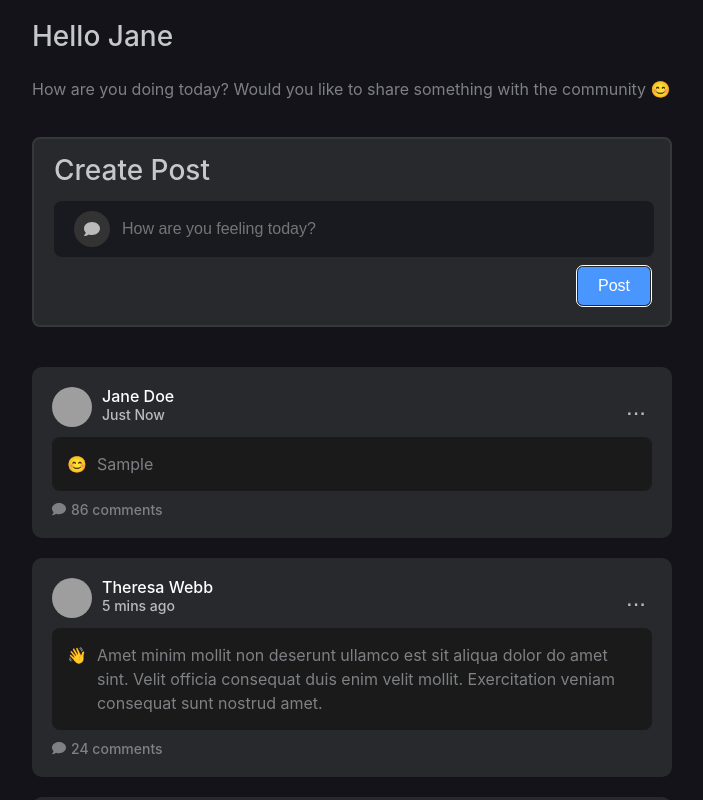
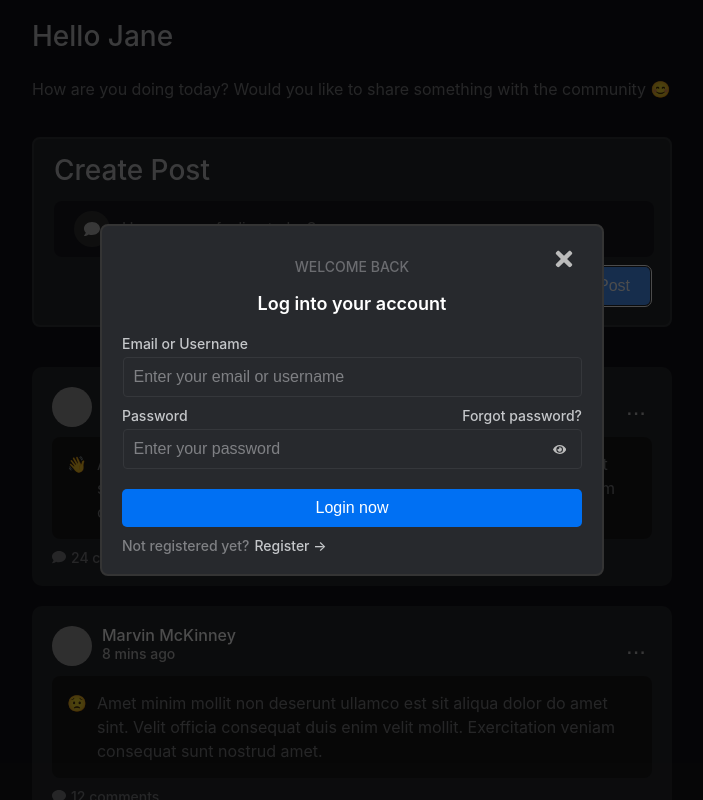
Before and after one commit to manishbalyan/Atlys, a React (Create React App) app in the folder atlys-task/: page / in a window 1280 px wide. Both pictures are taken after typing "Sample" into the empty fields and a click on the button "Post". Shown: the top 800 px of the page, without its empty margins (288-991 px from the left). Built offline with nearby package versions, Linux system fonts and the light colour scheme; grey boxes are pictures that could not be loaded.

Commit message:
login modal added

```diff
--- a/atlys-task/src/App.tsx
+++ b/atlys-task/src/App.tsx
@@ -1,17 +1,33 @@
-import React, { useState } from 'react';
+import React, { useEffect, useState } from 'react';
 import './App.css';
 import Greeting from './Components/Greeting';
 import PostInput from './Components/PostInput';
 import { defaultPosts}  from './constant';
 import PostList from './Components/PostList';
+import Login from './Components/Auth/Login';
 
 
 const App: React.FC = () => {
   const [posts, setPosts] = useState(defaultPosts);
+  const [isLoggedIn, setIsLoggedIn] = useState(false);
+  const [showLogin, setShowLogin] = useState<boolean>(false);
+
+  useEffect(() => {
+    const loggedIn = sessionStorage.getItem('isLoggedIn') === 'true';
+    setIsLoggedIn(loggedIn);
+  }, []);
+
   const addPost = (content: string) => {
+    if (!isLoggedIn) {
+      setShowLogin(true);
+      return;
+    }
+    const username = sessionStorage.getItem('username') || '';
+    const avatar = sessionStorage.getItem('userImage') || `https://randomuser.me/api/portraits/women/${Math.floor(Math.random()*100)}.jpg`
+    sessionStorage.setItem('userImage', avatar);
     const newPost = {
-      author: 'Jane Doe',
-      avatar: `https://randomuser.me/api/portraits/women/${Math.floor(Math.random()*100)}.jpg`,
+      author: username,
+      avatar: avatar,
       time: 'Just Now',
       content,
       comments: Math.floor(Math.random()*100),
@@ -19,11 +35,23 @@ const App: React.FC = () => {
     };
     setPosts([newPost, ...posts]);
   };
+  const handleLogin = (username: string, password: string) => {
+    sessionStorage.setItem('isLoggedIn', 'true');
+    sessionStorage.setItem('username', username);
+    setIsLoggedIn(true);
+    setShowLogin(false);
+  };
+
+  const closeLogin = () => {
+    setShowLogin(false);
+  };
+
   return (
     <div className="App">
       <Greeting/>
       <PostInput onPost={addPost}/>
       <PostList posts={posts} />
+      {showLogin && <Login onClose={closeLogin} onLogin={handleLogin} />}
     </div>
   );
 }
--- /dev/null
+++ b/atlys-task/src/Components/Auth/Login.tsx
@@ -0,0 +1,226 @@
+import React, { useState } from 'react';
+import styled from 'styled-components';
+import { FaEye, FaTimes } from 'react-icons/fa';
+
+const ModalOverlay = styled.div`
+  position: fixed;
+  top: 0;
+  left: 0;
+  width: 100%;
+  height: 100%;
+  background-color: rgba(0, 0, 0, 0.7);
+  display: flex;
+  justify-content: center;
+  align-items: center;
+  z-index: 1000;
+`;
+
+const ModalContent = styled.div`
+  background-color: #27292d;
+  padding: 20px;
+  border-radius: 10px;
+  width: 460px;
+  color: white;
+  position: relative;
+  border: 2px solid #343434;
+  border-radius: 8px;
+`;
+
+const CloseButton = styled.button`
+  position: absolute;
+  top: 20px;
+  right: 20px;
+  background: none;
+  border: none;
+  color: #bbb;
+  font-size: 24px;
+  cursor: pointer;
+
+  &:hover {
+    color: white;
+  }
+`;
+
+const Title = styled.h2`
+  margin-bottom: 10px;
+  text-align: center;
+  font-size: 14px;
+  font-weight: 500;
+  line-height: 17px;
+  color: #6b6c70;
+`;
+
+const Subtitle = styled.h3`
+  margin-bottom: 20px;
+  text-align: center;
+  font-size: 18px;
+  color: #ffffff;
+  font-weight: 600;
+  line-height: 22px;
+`;
+
+const Label = styled.label`
+  display: block;
+  margin-bottom: 5px;
+  font-size: 14px;
+  color: #c5c7ca;
+  font-weight: 500;
+  line-height: 17px;
+  text-align: left;
+`;
+
+const Input = styled.input`
+  width: 95%;
+  padding: 10px;
+  margin-bottom: 10px;
+  border: 1.5px solid #35373b;
+  border-radius: 4px;
+  background-color: #27292d;
+  color: white;
+  font-size: 16px;
+
+  &::placeholder {
+    color: #7f8084;
+    font-size: 16px;
+    font-weight: 400;
+    line-height: 20px;
+  }
+`;
+
+const PasswordWrapper = styled.div`
+  position: relative;
+  width: 100%;
+`;
+
+const Wrapper = styled.div`
+  display: flex;
+  justify-content: space-between;
+`;
+
+const PasswordInput = styled(Input)`
+  padding-right: 10px;
+`;
+
+const TogglePasswordButton = styled.button`
+  position: absolute;
+  top: 45%;
+  right: 10px;
+  transform: translateY(-50%);
+  background: none;
+  border: none;
+  color: #bbb;
+  cursor: pointer;
+
+  &:hover {
+    color: white;
+  }
+`;
+
+const Button = styled.button`
+  background-color: #0070f3;
+  color: white;
+  padding: 10px 20px;
+  border: none;
+  border-radius: 5px;
+  font-size: 16px;
+  cursor: pointer;
+  width: 100%;
+  margin-top: 10px;
+
+  &:hover {
+    background-color: #005bb5;
+  }
+`;
+
+const LinkWrapper = styled.div`
+  display: flex;
+  align-items: center;
+  margin-top: 10px;
+  font-size: 14px;
+  font-weight: 500;
+  line-height: 17px;
+  color: #7f8084;
+  span{
+    margin-right: 5px;
+  }
+`;
+
+const Link = styled.a`
+  color: #c5c7ca;
+  font-size: 14px;
+  cursor: pointer;
+  text-decoration: none;
+`;
+
+interface LoginProps {
+  onClose: () => void;
+  onLogin: (username: string, password: string) => void;
+}
+
+const Login: React.FC<LoginProps> = ({ onClose, onLogin }) => {
+  const [username, setUsername] = useState('');
+  const [password, setPassword] = useState('');
+  const [showPassword, setShowPassword] = useState(false);
+
+  const handleSubmit = (e: React.FormEvent) => {
+    e.preventDefault();
+    onLogin(username, password);
+  };
+
+  const togglePasswordVisibility = () => {
+    setShowPassword(!showPassword);
+  };
+
+  return (
+    <ModalOverlay>
+      <ModalContent>
+        <CloseButton onClick={onClose} aria-label="Close login form">
+          <FaTimes />
+        </CloseButton>
+        <Title>WELCOME BACK</Title>
+        <Subtitle>Log into your account</Subtitle>
+        <form onSubmit={handleSubmit}>
+          <Label htmlFor="username">Email or Username</Label>
+          <Input
+            type="text"
+            id="username"
+            placeholder="Enter your email or username"
+            value={username}
+            onChange={(e) => setUsername(e.target.value)}
+            aria-label="Email or Username"
+          />
+          <Wrapper>
+          <Label htmlFor="password">Password</Label>
+          <Label>
+            <Link href="#">Forgot password?</Link>
+          </Label>
+          </Wrapper>
+          <PasswordWrapper>
+            <PasswordInput
+              type={showPassword ? 'text' : 'password'}
+              id="password"
+              placeholder="Enter your password"
+              value={password}
+              onChange={(e) => setPassword(e.target.value)}
+              aria-label="Password"
+            />
+            <TogglePasswordButton
+              type="button"
+              onClick={togglePasswordVisibility}
+              aria-label="Toggle password visibility"
+            >
+              <FaEye />
+            </TogglePasswordButton>
+          </PasswordWrapper>
+          <Button type="submit">Login now</Button>
+          <LinkWrapper>
+            <span>Not registered yet?</span>
+            <Link href="#">Register →</Link>
+          </LinkWrapper>
+        </form>
+      </ModalContent>
+    </ModalOverlay>
+  );
+};
+
+export default Login;
--- a/atlys-task/src/Components/Greeting/index.tsx
+++ b/atlys-task/src/Components/Greeting/index.tsx
@@ -11,7 +11,7 @@ const HeaderContainer = styled.div`
 
 const Name = styled.h1`
     font-size: 28px;
-    margin-bottom: 0.5rem;
+    margin-bottom: 8px;
     color: #C5C7CA;
     font-weight: 500;
     line-height: 34px;
--- a/atlys-task/src/Components/PostInput/index.tsx
+++ b/atlys-task/src/Components/PostInput/index.tsx
@@ -47,7 +47,7 @@ const Input = styled.input`
   border: none;
   outline: none;
   color: #bbb;
-  font-size: 1rem;
+  font-size: 16px;
   flex-grow: 1;
   &::placeholder {
     color: #7f80804;
@@ -60,7 +60,7 @@ const Button = styled.button`
   padding: 10px 20px;
   border: none;
   border-radius: 5px;
-  font-size: 1rem;
+  font-size: 16px;
   cursor: pointer;
   display: flex;
   align-self: end;
--- a/atlys-task/src/Components/PostItem/index.tsx
+++ b/atlys-task/src/Components/PostItem/index.tsx
@@ -51,7 +51,7 @@ const MoreOptions = styled.button`
   background: none;
   border: none;
   color: #bbb;
-  font-size: 1.5rem;
+  font-size: 24px;
 
   &:hover {
     color: white;
```
